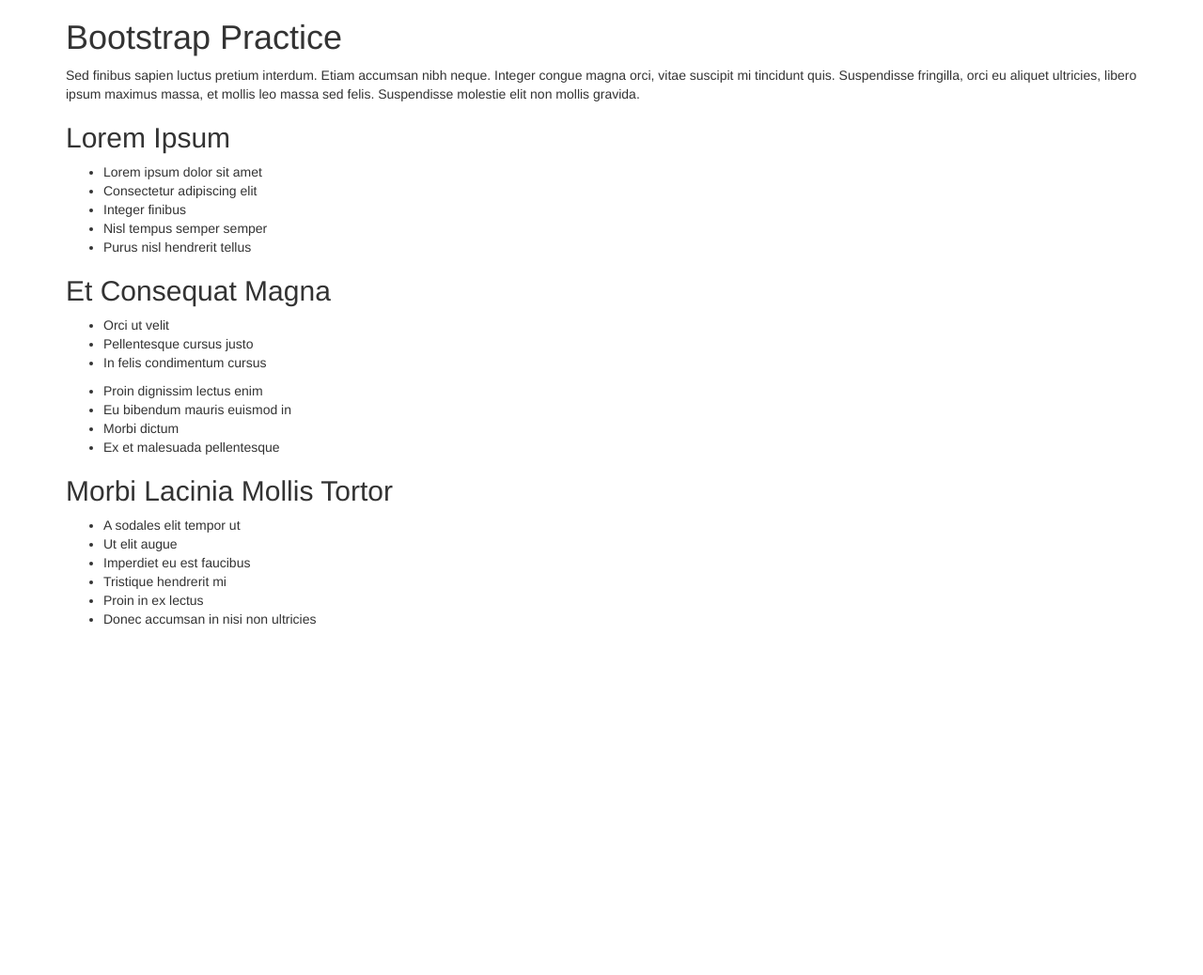
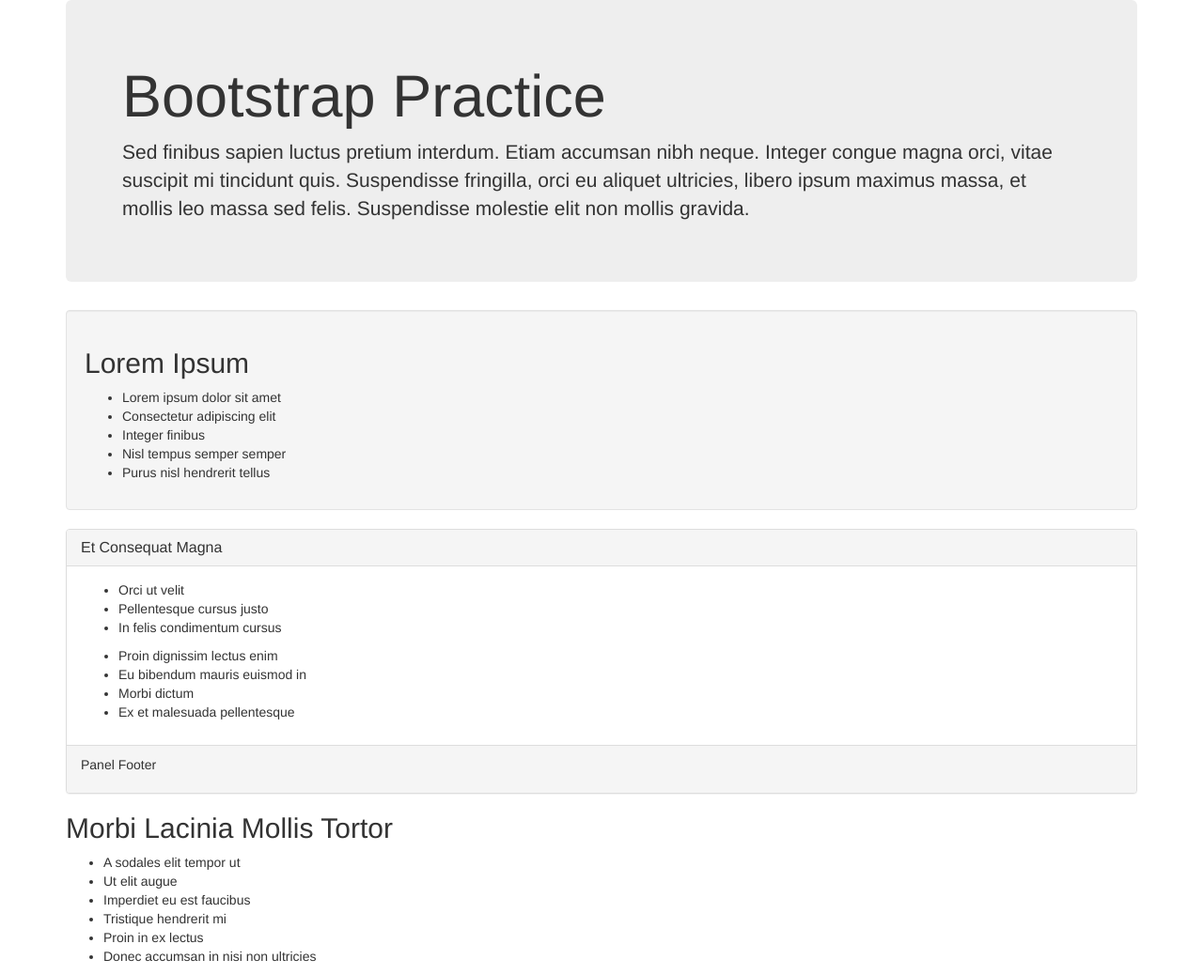
Before and after one commit to lizKimita/Bootstrap-practice, a plain HTML site: page Bootstrap-projects/index.html in a window 1280 px wide. Shown: the whole page at 94% size. Before the commit the page ends 800 px from the top, so only its background shows below. Drawn offline with Linux system fonts and the light colour scheme.

Commit message:
adding panel changes, wells and containers

```diff
--- a/Bootstrap-projects/index.html
+++ b/Bootstrap-projects/index.html
@@ -7,10 +7,11 @@
   </head>
   <body>
     <div class="container">
-
-
+    <div class="jumbotron">
     <h1>Bootstrap Practice</h1>
     <p>Sed finibus sapien luctus pretium interdum. Etiam accumsan nibh neque. Integer congue magna orci, vitae suscipit mi tincidunt quis. Suspendisse fringilla, orci eu aliquet ultricies, libero ipsum maximus massa, et mollis leo massa sed felis. Suspendisse molestie elit non mollis gravida.</p>
+    </div>
+    <div class="well">
     <h2>Lorem Ipsum</h2>
     <ul>
       <li>Lorem ipsum dolor sit amet</li>
@@ -19,7 +20,12 @@
       <li>Nisl tempus semper semper</li>
       <li>Purus nisl hendrerit tellus</li>
     </ul>
-    <h2>Et Consequat Magna</h2>
+    </div>
+    <div class="panel panel-default">
+      <div class="panel-heading">
+    <h2 class="panel-title">Et Consequat Magna</h2>
+    </div>
+    <div class="panel-body">
     <ul>
       <li>Orci ut velit</li>
       <li>Pellentesque cursus justo</li>
@@ -31,6 +37,11 @@
       <li>Morbi dictum</li>
       <li>Ex et malesuada pellentesque</li>
     </ul>
+    </div>
+    <div class="panel-footer">
+      <p>Panel Footer</p>
+    </div>
+    </div>
     <h2>Morbi Lacinia Mollis Tortor</h2>
     <ul>
       <li>A sodales elit tempor ut</li>
```
